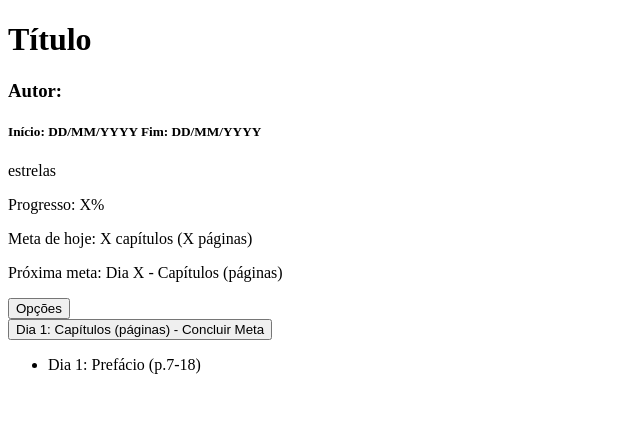
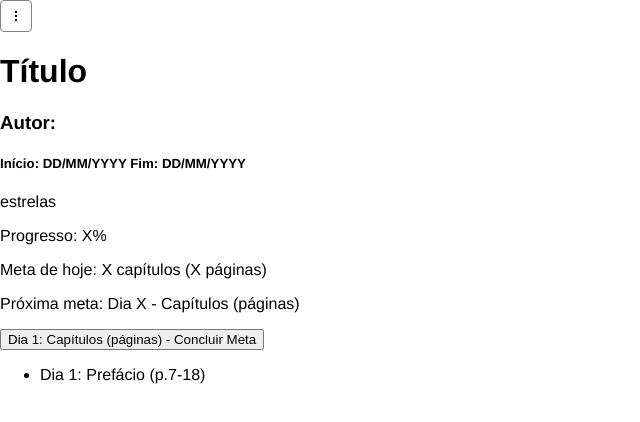
Before and after one commit to GuilhermeSnts/literatura-diaria, a Next.js app: page /planner in a window 1280 px wide. Shown: the top 422 px of the page, without its empty margins (0-640 px from the left). Built offline with nearby package versions, Linux system fonts and the light colour scheme.

Commit message:
adicionado style nas páginas

```diff
--- a/pages/planner/index.js
+++ b/pages/planner/index.js
@@ -1,16 +1,11 @@
-import { useState } from "react";
+import style from "./planner.module.css";
+import { PlannerOptions } from "../../components/PlannerOptions/PlannerOptions.component";
 
-function Planner(){
-
-    const [showOptions, setShowOptions] = useState(false);
-
-    function toggleOptions(){
-        setShowOptions(!showOptions);
-    }
-
-    return(<div>
-
-        <h1>Título</h1>
+function Planner() {
+  return (
+    <div className={style.page}>
+      <PlannerOptions />
+      <h1 className={style.header}>Título</h1>
       <h3>Autor:</h3>
       <h5>Início: DD/MM/YYYY Fim: DD/MM/YYYY</h5>
       <div>estrelas</div>
@@ -18,26 +13,15 @@ function Planner(){
       <p>Meta de hoje: X capítulos (X páginas)</p>
       <p>Próxima meta: Dia X - Capítulos (páginas)</p>
 
-        <button onClick={toggleOptions}>Opções</button>
-        {
-            showOptions &&
-            <ul>
-                <li>Exportar em pdf</li>
-                <li>Exportar em csv</li>
-            </ul>
-        }
       <div>
-
         <button>Dia 1: Capítulos (páginas) - Concluir Meta</button>
 
         <ul>
           <li>Dia 1: Prefácio (p.7-18)</li>
         </ul>
-
       </div>
-
-
-    </div>);
+    </div>
+  );
 }
 
 export default Planner;
--- /dev/null
+++ b/pages/planner/planner.module.css
@@ -0,0 +1,14 @@
+/* reset */
+body {
+  padding: 0;
+  margin: 0;
+  font-family: "Helvetica";
+}
+/* style */
+.header {
+}
+
+.page {
+  width: 100vw;
+  heigth: 100vh;
+}
```
Also changed, not shown: pages/index.js (+6 -1 lines). Lines whose indentation alone changed are shown as unchanged.
